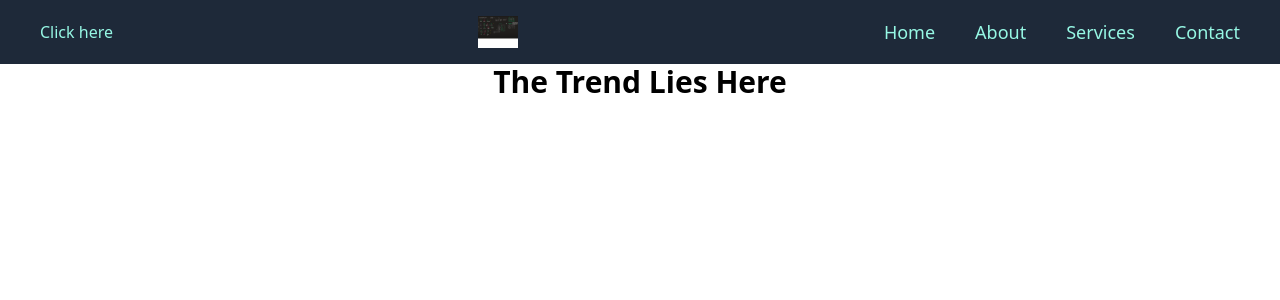
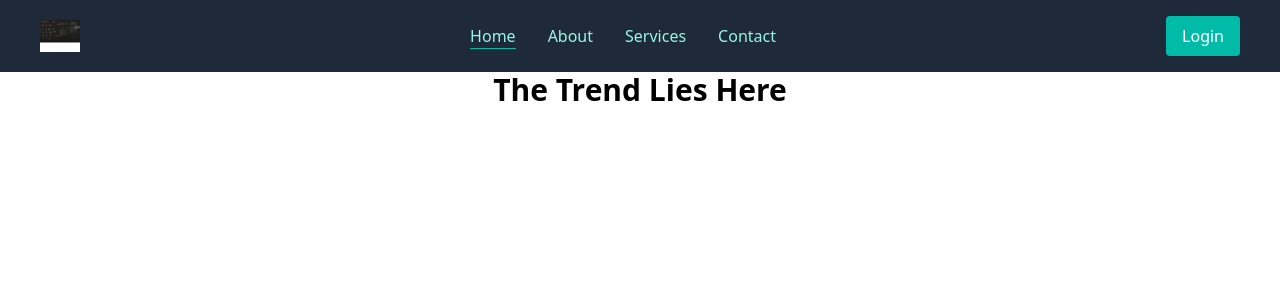
Before and after one commit to Laraib17/my_portfolio, a React (Vite) app: page / in a window 1280 px wide. Shown: the top 300 px of the page. Built offline with nearby package versions, Linux system fonts and the light colour scheme.

Commit message:
feat:updated home page

```diff
--- a/src/components/Navbar.jsx
+++ b/src/components/Navbar.jsx
@@ -3,26 +3,35 @@ import { logo } from "../assets/assets";
 function BasicExample() {
   return (
     <div className="flex items-center justify-between px-10 py-4 bg-gray-800  text-teal-200">
-      <div className="drawer">
-         <button onClick={() => document.getElementById("my-drawer-3").checked = true} className="drawer-toggle ">
-            Click here
+      <div className="flex items-center gap-2 justify-between">
+         <button onClick={() => document.getElementById("my-drawer-3").checked = true} className="drawer-toggle btn btn-primary lg:hidden">
+            =
          </button>
+         <img src={logo} alt="Logo" className="h-8 w-10" />
       </div>
-      <img src={logo} alt="Logo" className="h-8 w-10" />
-      <ul className="flex gap-10 flex-row text-lg font-medium">
-        <NavLink to="/" className="flex flex-col items-center gap-1">
-          <p className="hover:text-teal-500">Home</p>
+      <ul className="flex gap-8 flex-row text-md font-medium">
+        <NavLink to="/" className="flex flex-col items-center gap- ">
+          <p className="hover:text-teal-500 ">Home</p>
+          <hr className="border-t border-teal-500 w-full hidden" />
         </NavLink>
-        <NavLink to="/about" className="flex flex-col items-center gap-1">
+        <NavLink to="/about" className="flex flex-col items-center gap- ">
           <p className="hover:text-teal-500">About</p>
+          <hr className="border-t border-teal-500 w-full hidden" />
         </NavLink>
-        <NavLink to="/services" className="flex flex-col items-center gap-1">
+        <NavLink to="/services" className="flex flex-col items-center gap- ">
           <p className="hover:text-teal-500">Services</p>
+          <hr className="border-t border-teal-500 w-full hidden" />
         </NavLink>
-        <NavLink to="/contact" className="flex flex-col items-center gap-1">
+        <NavLink to="/contact" className="flex flex-col items-center gap- ">
           <p className="hover:text-teal-500">Contact</p>
+          <hr className="border-t border-teal-500 w-full hidden" />
         </NavLink>
       </ul>
+      <div>
+        <button className="bg-teal-500 text-white px-4 py-2 rounded hover:bg-teal-600">
+          Login
+        </button>
+      </div>
     </div>
   );
 }
--- a/src/index.css
+++ b/src/index.css
@@ -5,3 +5,6 @@
     @apply flex justify-center items-center;
   }
 }
+a.active  hr{
+  display: block;
+}
```
